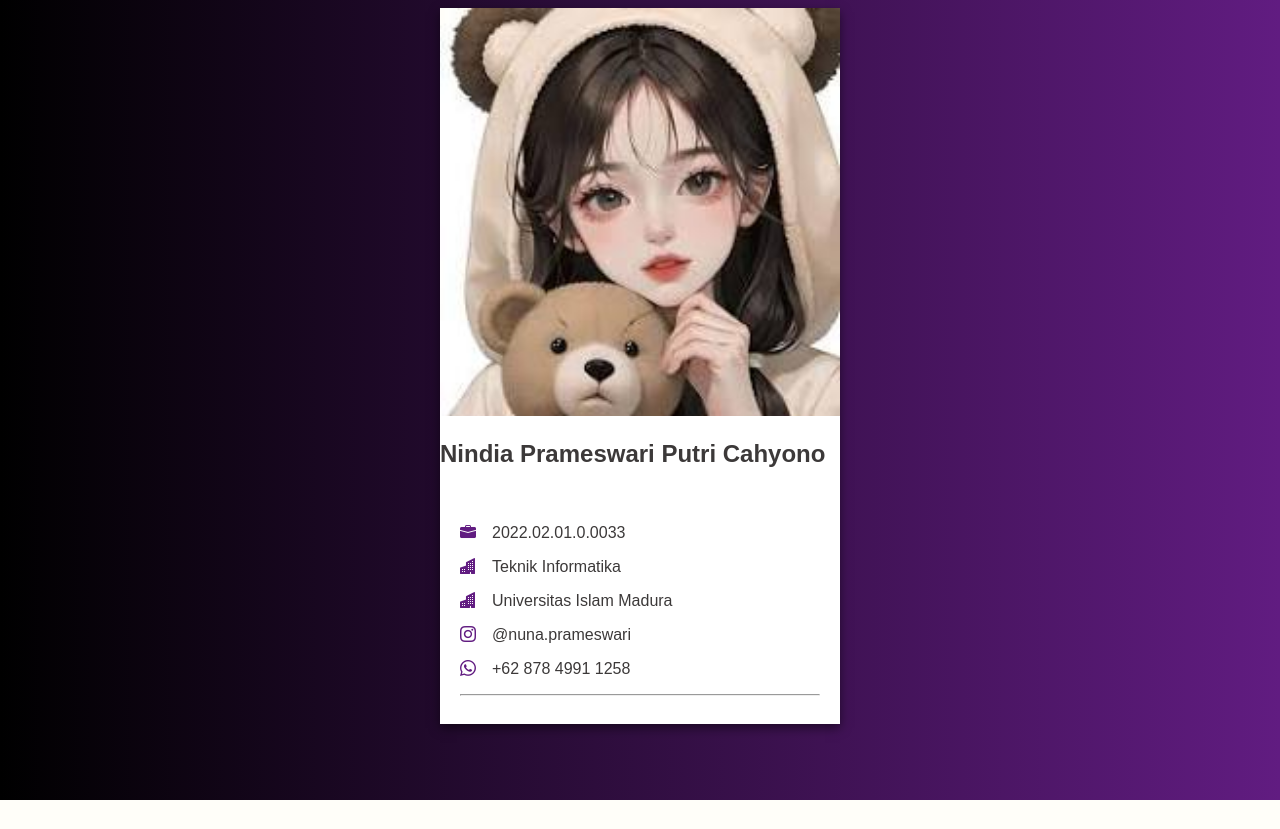
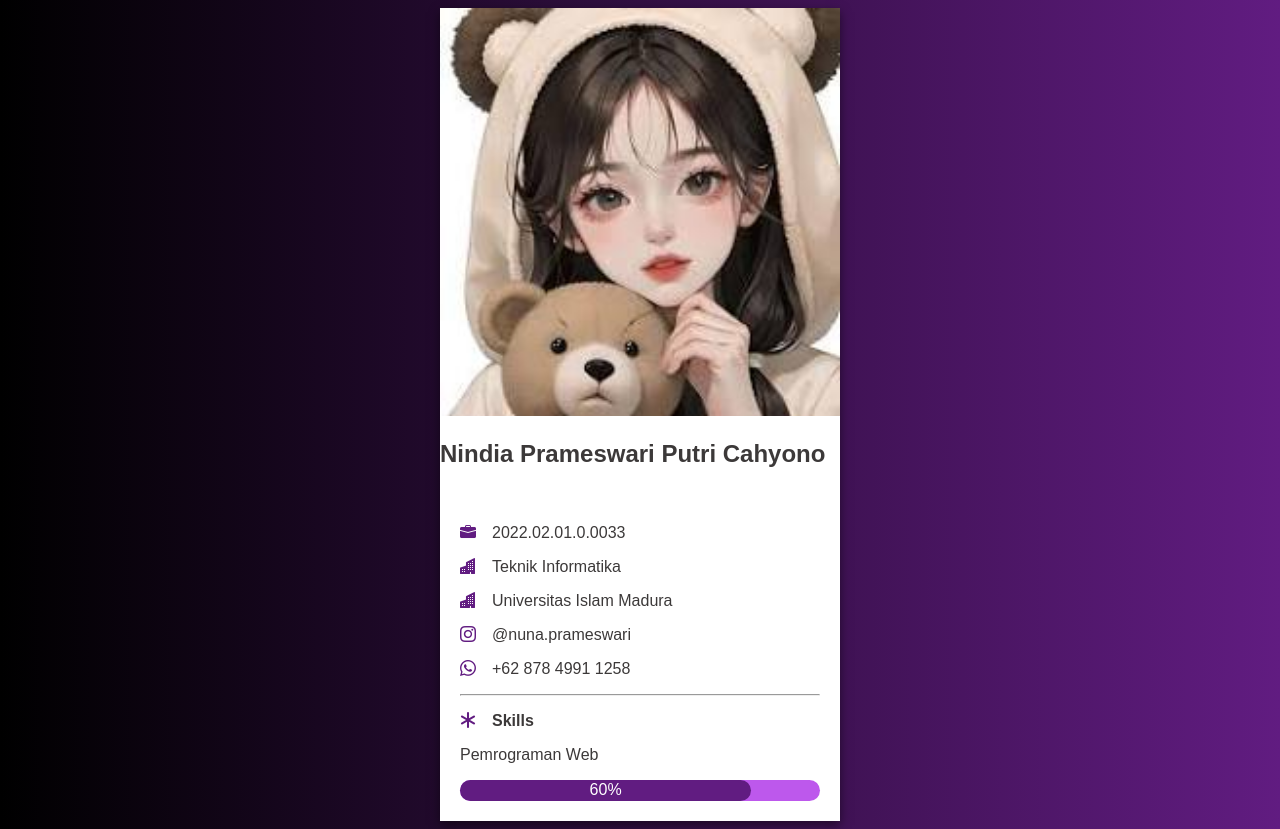
Before and after one commit to nunaprameswari/Ujian, a Django app: page /user in a window 1280 px wide. Before the commit the page ends 800 px from the top, so only its background shows below. Run offline with Django 4.2, Linux system fonts and the light colour scheme.

Commit message:
membuat user

```diff
--- a/army/templates/user.html
+++ b/army/templates/user.html
@@ -32,6 +32,11 @@
             <p><i class="bi bi-instagram info"></i>@nuna.prameswari</p>
             <p><i class="bi bi-whatsapp info"></i>+62 878 4991 1258</p>
             <hr>
+            <p><b><i class="bi bi-asterisk info"></i>Skills</b></p>
+            <p>Pemrograman Web</p>
+            <div class="skill-bar">
+                <div class="progress-bar" style="width: 80%">60%</div>
+            </div>
         </div>
     </div>
 </body>
--- a/static/css/style_user.css
+++ b/static/css/style_user.css
@@ -23,3 +23,16 @@ body {
 .main-container {
     padding: 20px;
 }
+
+.skill-bar {
+    background-color: #bd58ec;
+    border-radius: 16px;
+}
+
+.progress-bar {
+    padding: 0.1em;
+    border-radius: 16px;
+    text-align: center;
+    color: #fff;
+    background-color: #611c81;
+}
```
